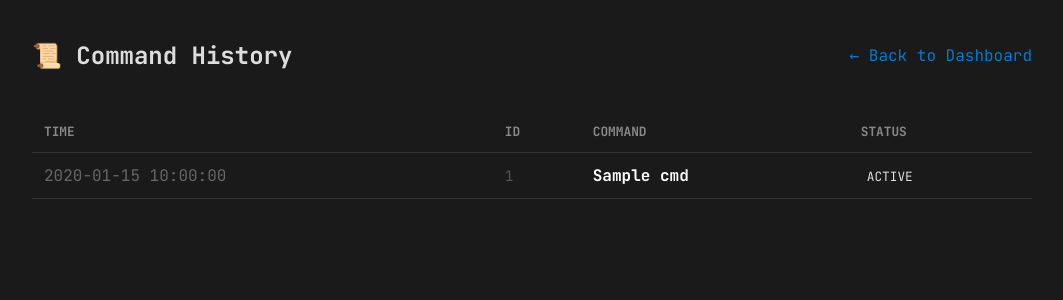
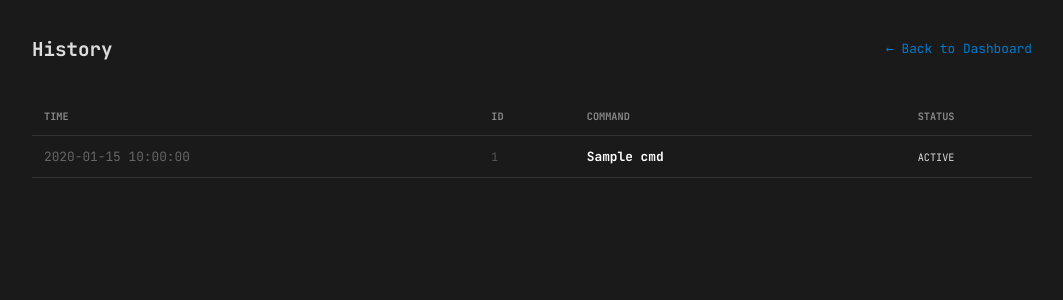
Before and after one commit to aelaroussi/bridge-server, a Flask app: template templates/history.html in a window 1280 px wide. Shown: the top 300 px of the page, without its empty margins (108-1171 px from the left). Run offline with Flask 3, Linux system fonts and the light colour scheme; the template is opened without the code that fills it: most values are stand-ins (such as "Sample title", 1, 10 or a date in 2020).

Commit message:
update css

```diff
--- a/templates/history.html
+++ b/templates/history.html
@@ -6,6 +6,7 @@
     <link href="https://fonts.googleapis.com/css2?family=JetBrains+Mono:wght@400;700&display=swap" rel="stylesheet">
     <style>
         body {
+            font-size: .8rem;
             font-family: 'JetBrains Mono', monospace;
             background: #1a1a1a;
             color: #ddd;
@@ -63,12 +64,16 @@
             color: #007acc;
             text-decoration: none;
         }
+
+       th:last-of-type, td:last-of-type{
+            text-align: center;
+        }
     </style>
 </head>
 
 <body>
     <div style="display:flex; justify-content:space-between; align-items:center;">
-        <h2>📜 Command History</h2>
+        <h2>History</h2>
         <a href="/admin?token={{ token_value }}">← Back to Dashboard</a>
     </div>
 
```
Also changed, not shown: templates/index.html (+9 -4 lines).
